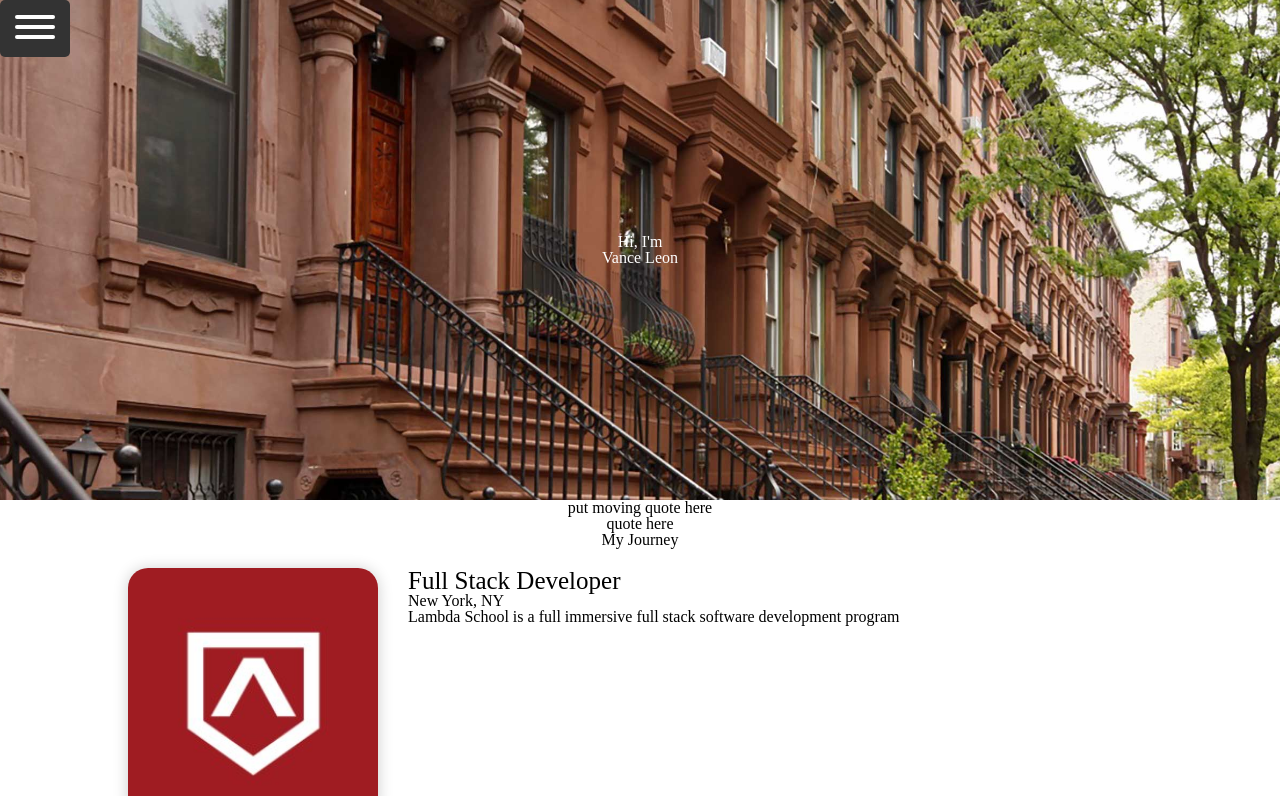
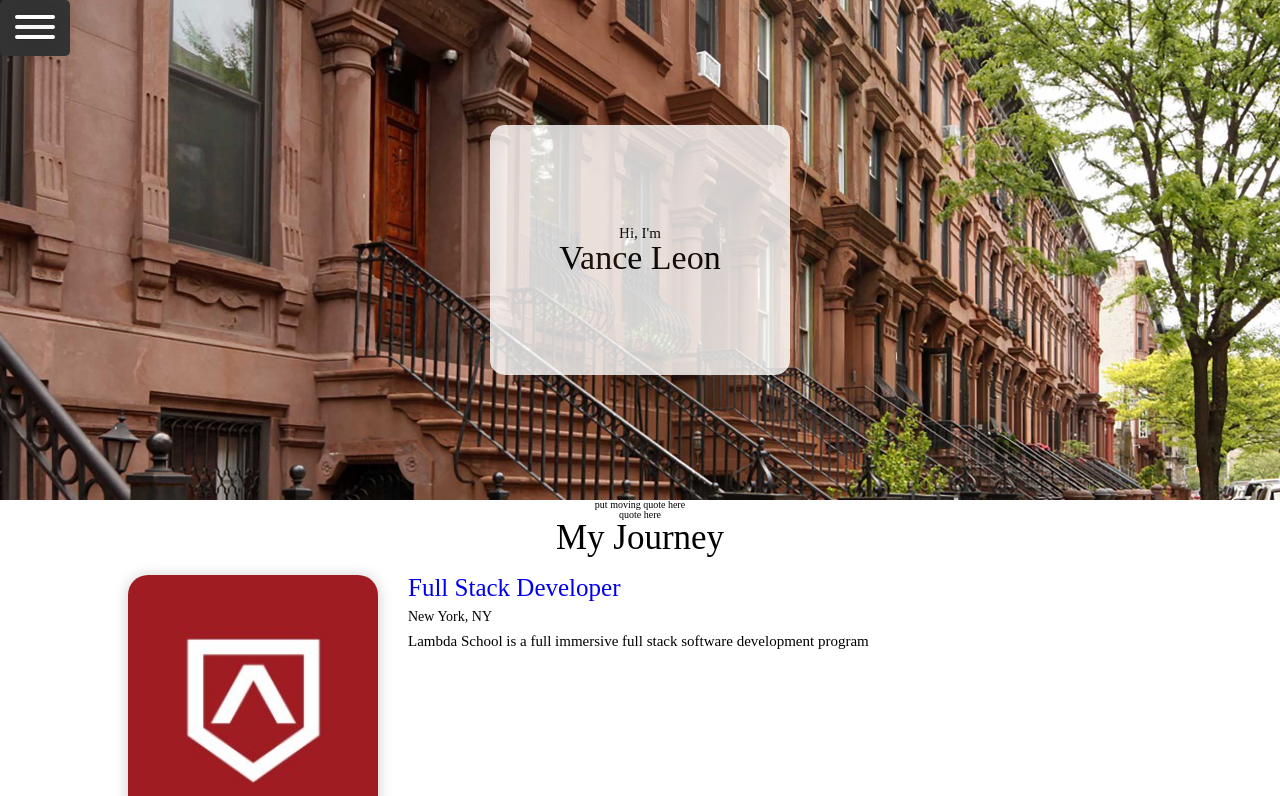
Before and after one commit to vanceleon/Portfolio_Site, a React (Create React App) app in the folder portfolio/: page / in a window 1280 px wide. Shown: the top 796 px of the page. Built offline with nearby package versions, Linux system fonts and the light colour scheme.

Commit message:
dynamic font-sizing and styling edits

```diff
--- a/portfolio/src/Components/Experience.js
+++ b/portfolio/src/Components/Experience.js
@@ -33,12 +33,14 @@ class Experience extends Component {
             console.log(role.image);
             return (
               <div key={i} className='role'>
-                <a  href={role.companyUrl}>
+                <a href={role.companyUrl}>
                   <img src={role.image} className='company-img' />
                 </a>
                 <div className='company-info'>
                   <div className='company-info-desc'>
-                    <div className='role-title'>{role.title}</div>
+                    <a className='experienceLinks' href={role.companyUrl}>
+                      <div className='role-title'>{role.title}</div>
+                    </a>
                     <div className='location'>{role.location}</div>
                     <div className='description'>{role.description}</div>
                   </div>
--- a/portfolio/src/Components/Footer.js
+++ b/portfolio/src/Components/Footer.js
@@ -7,7 +7,7 @@ const Footer = () => {
     return (
         <div className="footer" id='contact'>
             <div className="footer-quote">
-                Closing quote here
+                Let's build a project and change the world together
             </div>
             <div className="contact-info">
                 <a href='https://github.com/vanceleon'><img className='social-media' src={github} alt='githubLogo'/></a>
--- a/portfolio/src/Components/Parallax.js
+++ b/portfolio/src/Components/Parallax.js
@@ -10,9 +10,10 @@ const HeaderParallax = () => {
 
         strength={500}
       >
-        <div className='profile-name' style={{height: '300px'}}>
+        {/* <div /> */}
+        <div className='profile-name'>
           <h1>Hi, I'm</h1>
-          <h1>Vance Leon</h1>
+          <h2>Vance Leon</h2>
         </div>
       </Parallax>
     </div>
--- a/portfolio/src/Components/Projects.js
+++ b/portfolio/src/Components/Projects.js
@@ -28,7 +28,7 @@ class Projects extends Component {
           <div className='project-snippets'>
             {this.state.projectArr.map((project, i) => {
               return (
-                <div key={i} className='role'>
+                <div key={i}>
                   <a href={project.projectUrl}>
                     {/* {project.title} */}
 
--- a/portfolio/src/css/App.css
+++ b/portfolio/src/css/App.css
@@ -47,6 +47,13 @@ table {
 	border-spacing: 0;
 }
 
+a {
+  text-decoration: none;
+}
+
+html {
+  font-size: 62.5%;
+}
 
 .App {
   text-align: center;
@@ -79,6 +86,7 @@ table {
   position: fixed;
   z-index: 20;
 
+
 }
 
 .menu-text--active {
@@ -88,6 +96,7 @@ table {
   flex-direction: column;
   background-color: #FFFF;
   text-decoration: none;
+
 }
 
 .navLinks{
@@ -119,10 +128,21 @@ table {
   align-items: center;
   justify-content: center;
   margin: 0 auto;
+  background-color:white;
+  opacity: 0.8;
+  width: 300px;
+  height: 250px;
+  border-radius: 15px;
 }
 
 .profile-name h1{
-  color:white;
+  color: black;
+  font-size: 1.5rem;
+
+}
+.profile-name h2{
+  color: black;
+  font-size: 3.4rem;
 }
 
 .quotes {
@@ -135,10 +155,15 @@ table {
   max-width: 1024px;
 }
 
+.experience-tabs h1 {
+  font-size: 3.5rem;
+}
+
 .role {
   display: flex;
   /* justify-content: space-between; */
   margin: 20px 0;
+
 
 }
 
@@ -151,16 +176,34 @@ table {
 
 }
 
+.experienceLinks{
+
+}
+
 .company-info-desc{
   text-align: left;
   margin: 0 30px;
 }
 
 .role-title{
-  font-size: 25px;
+  font-size: 2.5rem;
 }
-.project-tabs {
+
+.location {
+  font-size: 1.4rem;
+  margin: 10px 0;
+
+}
+
+.description {
+  font-size: 1.5rem;
+}
+
+.project-tabs h1 {
   /* border: 1px solid green; */
+  font-size: 2.8rem;
+  margin: 20px;
+
 }
 
 .project-snippets {
--- a/portfolio/src/css/hamburger.css
+++ b/portfolio/src/css/hamburger.css
@@ -14,10 +14,15 @@
     overflow: visible;
     z-index: 20;
     border-radius: 5px;
+
   }
   .hamburger:hover {
     opacity: 0.7;
+
   }
+
+
+
 
   .hamburger-box {
     width: 40px;
@@ -30,6 +35,7 @@
     display: block;
     top: 50%;
     margin-top: -2px;
+
   }
   .hamburger-inner,
   .hamburger-inner::before,
@@ -43,17 +49,28 @@
     transition-duration: 0.15s;
     transition-timing-function: ease;
   }
+
+
   .hamburger-inner::before,
   .hamburger-inner::after {
     content: "";
     display: block;
+    background-color: #FEFEFE;
+    box-shadow: 0 1px 15px 0 rgba(0, 0, 0, 0.2), 0 1px 0.5px 0 rgba(0, 0, 0, 0.19);
+    color: #333333;
+
   }
   .hamburger-inner::before {
     top: -10px;
   }
   .hamburger-inner::after {
     bottom: -10px;
+     background-color: #FEFEFE;
+      box-shadow: 0 1px 15px 0 rgba(0, 0, 0, 0.2), 0 1px 0.5px 0 rgba(0, 0, 0, 0.19);
+      color: #333333;
+
   }
+
 
   .hamburger--arrow.is-active .hamburger-inner::before {
     transform: translate3d(-8px, 0, 0) rotate(-45deg) scale(0.7, 1);
@@ -90,6 +107,7 @@
     transform: rotate(-90deg);
     transition: bottom 0.1s ease-out,
       transform 0.22s 0.12s cubic-bezier(0.215, 0.61, 0.355, 1);
+
   }
 
 
```
